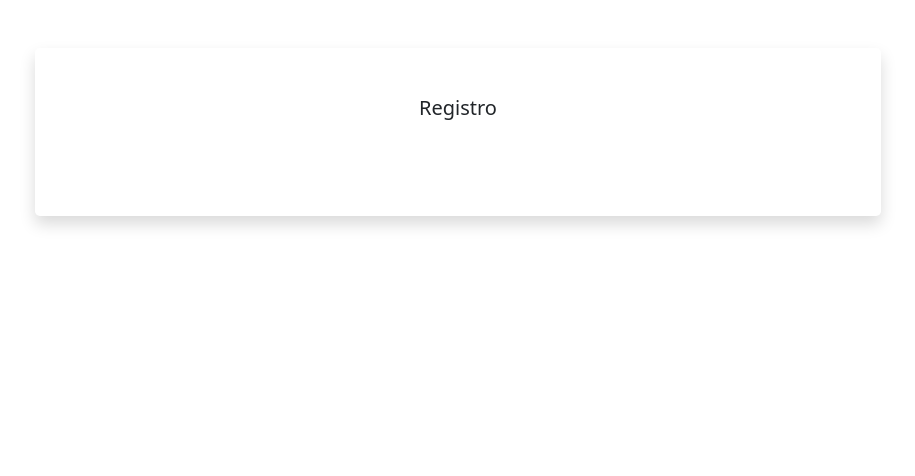
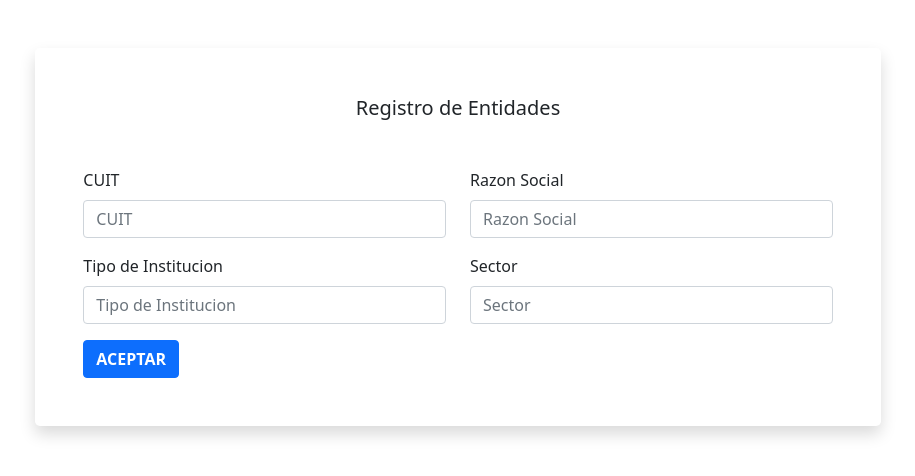
Before and after one commit to mtrotta98/prevencion-muerte-subita, a Flask app: page /entidades/registro in a window 1280 px wide. Shown: the part 56-532 px from the top of the page, without its empty margins (182-1097 px from the left). Run offline with Flask 3, Linux system fonts and the light colour scheme.

Commit message:
Registro de Entidad funcionando

```diff
--- a/app/src/core/entidades/__init__.py
+++ b/app/src/core/entidades/__init__.py
@@ -1,10 +1,33 @@
 from src.core.entidades.entidades import Entidad
+from src.core.db import db
 
 
 def get_entidades():
     """Esta funcion devuelve todas las entidades"""
     return Entidad.query.all()
 
+
 def get_entidad(id):
     """Devuelve una sede buscada por su id"""
     return Entidad.query.filter_by(id=id).first()
+
+
+def agregar_entidad(data):
+    """Esta funcion da de alta una entidad"""
+    entidad = Entidad(**data)
+    db.session.add(entidad)
+    db.session.commit()
+    return entidad
+
+
+def validar_datos_existentes(cuit, razon_social):
+    """Esta funcion valida que los datos de alta de usuario no existan en la base de datos"""
+
+    cuit_existente = Entidad.query.filter_by(cuit=cuit).first()
+    razon_social_existente = Entidad.query.filter_by(razon_social=razon_social).first()
+    if cuit_existente is not None:
+        return False, "El cuit ya esta cargado en el sistema."
+    elif razon_social_existente is not None:
+        return False, "La razon social ya esta cargada en el sistema."
+    else:
+        return True, ""
--- a/app/src/core/entidades/entidades.py
+++ b/app/src/core/entidades/entidades.py
@@ -5,13 +5,15 @@ class Entidad(db.Model):
 
     # Columnas
     id = db.Column(db.Integer, primary_key=True, nullable=False, unique=True)
+    cuit = db.Column(db.String, unique=True, nullable=False)
     razon_social = db.Column(db.String(100), nullable=False)
     tipo_institucion = db.Column(db.String(100), nullable=False)
     sector = db.Column(db.String(100), nullable=False)
 
 
 
-def __init__(self, razon_social, tipo_institucion, sector):
+def __init__(self, cuit, razon_social, tipo_institucion, sector):
+    self.cuit = cuit
     self.razon_social = razon_social
     self.tipo_institucion = tipo_institucion
     self.sector = sector
--- a/app/src/web/controllers/entidades.py
+++ b/app/src/web/controllers/entidades.py
@@ -2,12 +2,36 @@ import json
 
 from src.core import entidades
 from flask import Blueprint, render_template, request, flash, redirect, session, abort
+from src.web.controllers.validators import validator_entidad_sede
 
 entidad_blueprint = Blueprint("entidades", __name__, url_prefix="/entidades")
 
 @entidad_blueprint.route("/registro")
 def form_entidad():
     kwargs = {
-        "lista_entidades" : entidades.get_entidades()
+        "entidades": entidades.get_entidades()
     }
     return render_template("entidades/registro_entidad.html", **kwargs)
+
+
+@entidad_blueprint.route("/alta", methods=["POST"])
+def agregar_entidad():
+    """Esta funcion se encarga de llamar al metodo correspondiente para dar de alta una entidad"""
+
+    data_entidad = {
+        "cuit": request.form.get("cuit"),
+        "razon_social": request.form.get("razon_social").capitalize(),
+        "tipo_institucion": request.form.get("tipo_institucion").capitalize(),
+        "sector": request.form.get("sector").capitalize()
+    }
+
+    data_existente, mensaje = entidades.validar_datos_existentes(data_entidad["cuit"], data_entidad["razon_social"])
+    inputs_validados, mensaje2 = validator_entidad_sede.validar_inputs_entidad_sede(**data_entidad)
+
+    if data_existente and inputs_validados:
+        entidad = entidades.agregar_entidad(data_entidad)
+
+        return 'Hello, World!'
+    else:
+        flash(mensaje) if mensaje != "" else flash(mensaje2)
+        return redirect("/entidades/registro")
--- a/app/src/web/templates/entidades/registro_entidad.html
+++ b/app/src/web/templates/entidades/registro_entidad.html
@@ -47,7 +47,38 @@
             <div class="col-sm-12 col-md-10 col-lg-8 mx-auto">
               <div class="card border-0 shadow rounded-3 my-5">
                 <div class="card-body p-4 p-sm-5">
-                  <h5 class="card-title text-center mb-5 fw-light fs-5">Registro</h5>
+                  <h5 class="card-title text-center mb-5 fw-light fs-5">Registro de Entidades</h5>
+                  <form action="{{ url_for('entidades.agregar_entidad') }}" method="POST">
+                    <div class="row">
+                        <div class="col-6">
+                            <div class="mb-3">
+                                <label class="form-label">CUIT</label>
+                                <input type="text" class="form-control" name="cuit" placeholder="CUIT" required />
+                            </div>
+                        </div>
+                        <div class="col-6">
+                            <div class="mb-3">
+                                <label class="form-label">Razon Social</label>
+                                <input type="text" class="form-control" name="razon_social" placeholder="Razon Social" required />
+                            </div>
+                        </div>
+                    </div>
+                    <div class="row">
+                        <div class="col-6">
+                            <div class="mb-3">
+                                <label class="form-label">Tipo de Institucion</label>
+                                <input type="text" class="form-control" name="tipo_institucion" placeholder="Tipo de Institucion" required />
+                            </div>
+                        </div>
+                        <div class="col-6">
+                            <div class="mb-3">
+                                <label class="form-label">Sector</label>
+                                <input type="text" class="form-control" name="sector" placeholder="Sector" required />
+                            </div>
+                        </div>
+                    </div>
+                    <input class="btn btn-primary btn-login text-uppercase fw-bold" type="submit" value="Aceptar" />
+                  </form>
                 </div>
               </div>
             </div>
```
Also changed, not shown: app/src/web/controllers/validators/validator_entidad_sede.py (added, +18 -0 lines).
